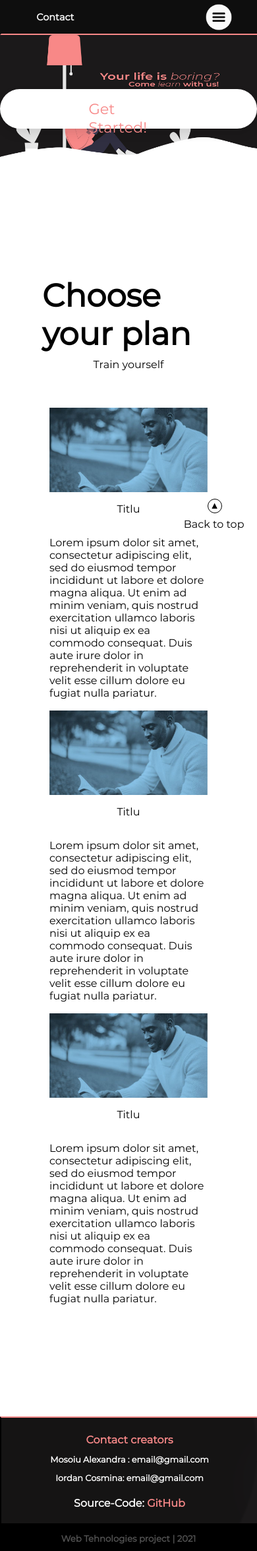
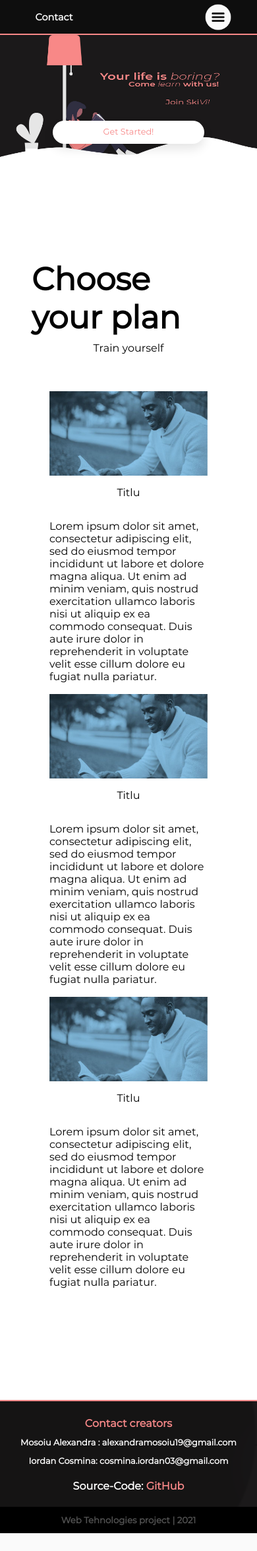
Before and after one commit to Serithipithy/SkiVI, a PHP site: page /main.html in a window 390 px wide. Shown: the whole page at 66% size. After the commit the page ends 2324 px from the top, so only its background shows below. Run offline with PHP 8.4, Linux system fonts and the light colour scheme.

Commit message:
modificat la responsive

```diff
--- a/login.html
+++ b/login.html
@@ -45,8 +45,8 @@
         <div class="footer--contact">
             <div class="mail--creators"> Contact creators </div>
             <div class="contact--list">
-                <p class="mail--creators">Mosoiu Alexandra : email@gmail.com</p>
-                <p class="mail--creators">Iordan Cosmina: email@gmail.com</p>
+                <p class="mail--creators">Mosoiu Alexandra : alexandramosoiu19@gmail.com</p>
+                <p class="mail--creators">Iordan Cosmina: cosmina.iordan03@gmail.com</p>
             </div>
         </div>
         <div class="footer--contact footer--sourcecode">
--- a/main.html
+++ b/main.html
@@ -76,8 +76,8 @@
         <div class="footer--contact">
             <div class="mail--creators"> Contact creators </div>
             <div class="contact--list">
-                <p class="mail--creators">Mosoiu Alexandra : email@gmail.com</p>
-                <p class="mail--creators">Iordan Cosmina: email@gmail.com</p>
+                <p class="mail--creators">Mosoiu Alexandra : alexandramosoiu19@gmail.com</p>
+                <p class="mail--creators">Iordan Cosmina: cosmina.iordan03@gmail.com</p>
             </div>
         </div>
         <div class="footer--contact footer--sourcecode">
--- a/signup.html
+++ b/signup.html
@@ -45,8 +45,8 @@
         <div class="footer--contact">
             <div class="mail--creators"> Contact creators </div>
             <div class="contact--list">
-                <p class="mail--creators">Mosoiu Alexandra : email@gmail.com</p>
-                <p class="mail--creators">Iordan Cosmina: email@gmail.com</p>
+                <p class="mail--creators">Mosoiu Alexandra : alexandramosoiu19@gmail.com</p>
+                <p class="mail--creators">Iordan Cosmina: cosmina.iordan03@gmail.com</p>
             </div>
         </div>
         <div class="footer--contact footer--sourcecode">
--- a/skill.html
+++ b/skill.html
@@ -77,8 +77,8 @@
         <div class="footer--contact">
             <div class="mail--creators"> Contact creators </div>
             <div class="contact--list">
-                <p class="mail--creators">Mosoiu Alexandra : email@gmail.com</p>
-                <p class="mail--creators">Iordan Cosmina: email@gmail.com</p>
+                <p class="mail--creators">Mosoiu Alexandra : alexandramosoiu19@gmail.com</p>
+                <p class="mail--creators">Iordan Cosmina: cosmina.iordan03@gmail.com</p>
             </div>
         </div>
         <div class="footer--contact footer--sourcecode">
--- a/skivi2.css
+++ b/skivi2.css
@@ -56,8 +56,10 @@
     /* border: none; */
     border: 2px solid #0e0e0e;
     border-bottom-color: #f78888;
+    border-right: none;
+    border-left: none;
     padding: 0px;
-    width: 99.75%;
+    width: 100%;
     height: 3.05em;
     top: 0;
     left: 0;
@@ -109,32 +111,6 @@
     /* top: 0.9em; */
 }
 
-@media only screen and (max-width:800px) {
-    .dropbtn {
-        display: block;
-        position: relative;
-        top: 0.25em;
-    }
-    .dropdown {
-        position: absolute;
-        display: inline-flex;
-    }
-    .dropdown--content {
-        right: 5%;
-        top: 3.2em;
-        display: none;
-        position: absolute;
-        height: 5em;
-        z-index: 1;
-    }
-    .dropdown--content a {
-        width: 100%;
-    }
-    .show {
-        display: flex;
-        flex-direction: column;
-    }
-}
 
 .button--middle {
     text-decoration: none;
@@ -152,7 +128,6 @@
     border-radius: 45px;
     top: -5em;
 }
-
 .buttons:hover {
     background-color: #f78888;
     color: black;
@@ -197,7 +172,7 @@
 
 #learning--plans {
     width: 100%;
-    padding: 4em 1em 10em 1em;
+    padding: 4em 0em 10em 0em;
     display: flex;
     justify-content: center;
     flex-wrap: wrap;
@@ -259,10 +234,13 @@
 
 footer {
     background-image: url("img/footer-model.png");
-    border: 2px solid black;
+    border: 2px solid #0e0e0e;
     border-top-color: #f78888;
     padding: 0px;
-    width: 99.75%;
+    width: 100%;
+    border-right: none;
+    border-left:none;
+    border-bottom:none;
     height: 160px;
     top: 0;
     left: 0;
@@ -357,3 +335,45 @@
 .to-top:hover:before {
     transform: rotate(360deg);
 }
+@media only screen and (max-width:800px) {
+    .dropbtn {
+        display: block;
+        position: relative;
+        top: 0.25em;
+    }
+    .dropdown {
+        position: absolute;
+        display: inline-flex;
+    }
+    .dropdown--content {
+        right: 5%;
+        top: 3.2em;
+        display: none;
+        position: absolute;
+        height: 5em;
+        z-index: 1;
+    }
+    .dropdown--content a {
+        width: 100%;
+    }
+    .show {
+        display: flex;
+        flex-direction: column;
+    }
+}
+@media only screen and (max-width:750px){
+    .button--middle{
+        font-size: 1em;
+    }
+    .to-top{
+        font-size: 0.8em;
+    }
+}
+@media only screen and (max-width:450px){
+    .button--middle{
+        font-size: 0.8em;
+    }
+    .to-top{
+        display: none;
+    }
+}
```
